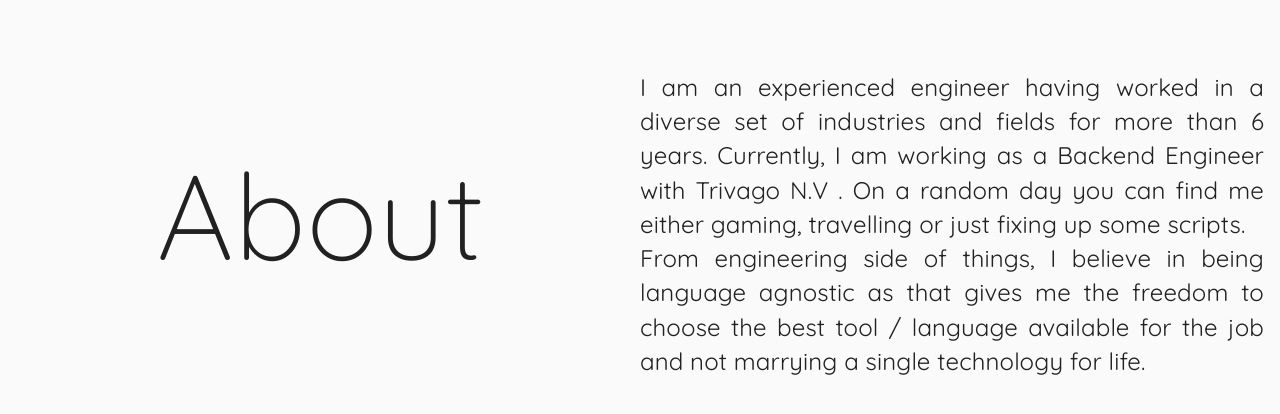
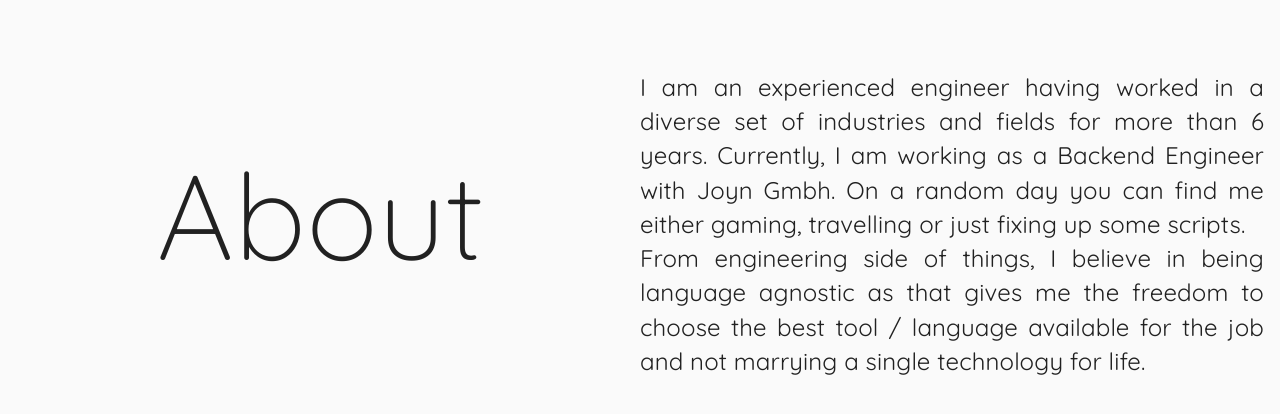
Before and after one commit to malikfaik/faik.in, a Next.js app: page / in a window 1280 px wide. Shown: the part 984-1398 px from the top of the page. Built offline with nearby package versions, Linux system fonts and the light colour scheme.

Commit message:
chore: updated about section

```diff
--- a/src/components/about-section/about-content.ts
+++ b/src/components/about-section/about-content.ts
@@ -1,4 +1,4 @@
 export default {
   body:
-    'I am an experienced engineer having worked in a diverse set of industries and fields for more than 6 years. Currently, I am working as a Backend Engineer with Trivago N.V . On a random day you can find me either gaming, travelling or just fixing up some scripts. \nFrom engineering side of things, I believe in being language agnostic as that gives me the freedom to choose the best tool / language available for the job and not marrying a single technology for life.'
+    'I am an experienced engineer having worked in a diverse set of industries and fields for more than 6 years. Currently, I am working as a Backend Engineer with Joyn Gmbh. On a random day you can find me either gaming, travelling or just fixing up some scripts. \nFrom engineering side of things, I believe in being language agnostic as that gives me the freedom to choose the best tool / language available for the job and not marrying a single technology for life.'
 }
```
